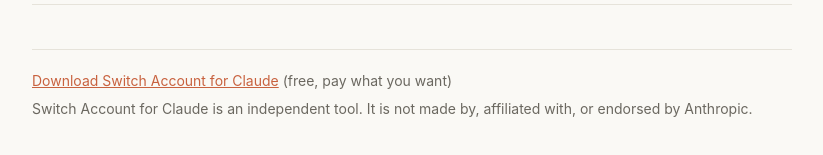
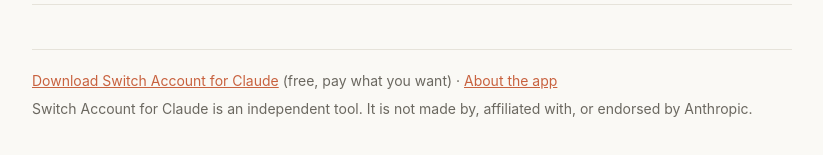
Before and after one commit to marcobestonzo/marcobestonzo.github.io, a plain HTML site: page switch-account-for-claude/install/index.html in a window 1280 px wide. Shown: the part 2770-2925 px from the top of the page, without its empty margins (228-1051 px from the left). Drawn offline with Linux system fonts and the light colour scheme.

Commit message:
Install guide: link to product page

```diff
--- a/switch-account-for-claude/install/index.html
+++ b/switch-account-for-claude/install/index.html
@@ -195,7 +195,7 @@ a{color:var(--accent)}
   </section>
 
   <footer>
-    <span><a href="https://switch.marcobestonzo.com">Download Switch Account for Claude</a> (free, pay what you want)</span>
+    <span><a href="https://switch.marcobestonzo.com">Download Switch Account for Claude</a> (free, pay what you want) · <a href="../">About the app</a></span>
     <span>Switch Account for Claude is an independent tool. It is not made by, affiliated with, or endorsed by Anthropic.</span>
   </footer>
 </main>
```
